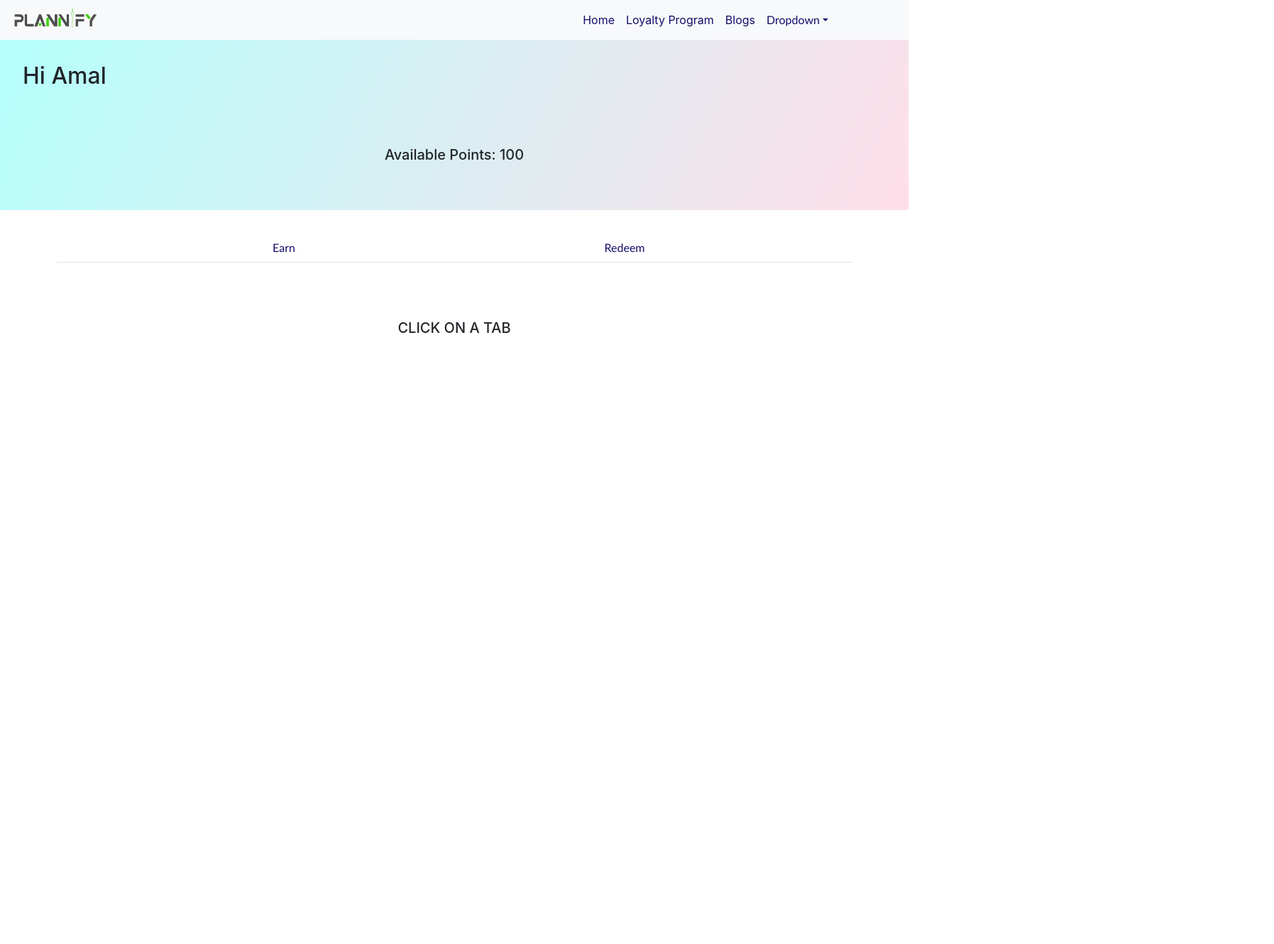
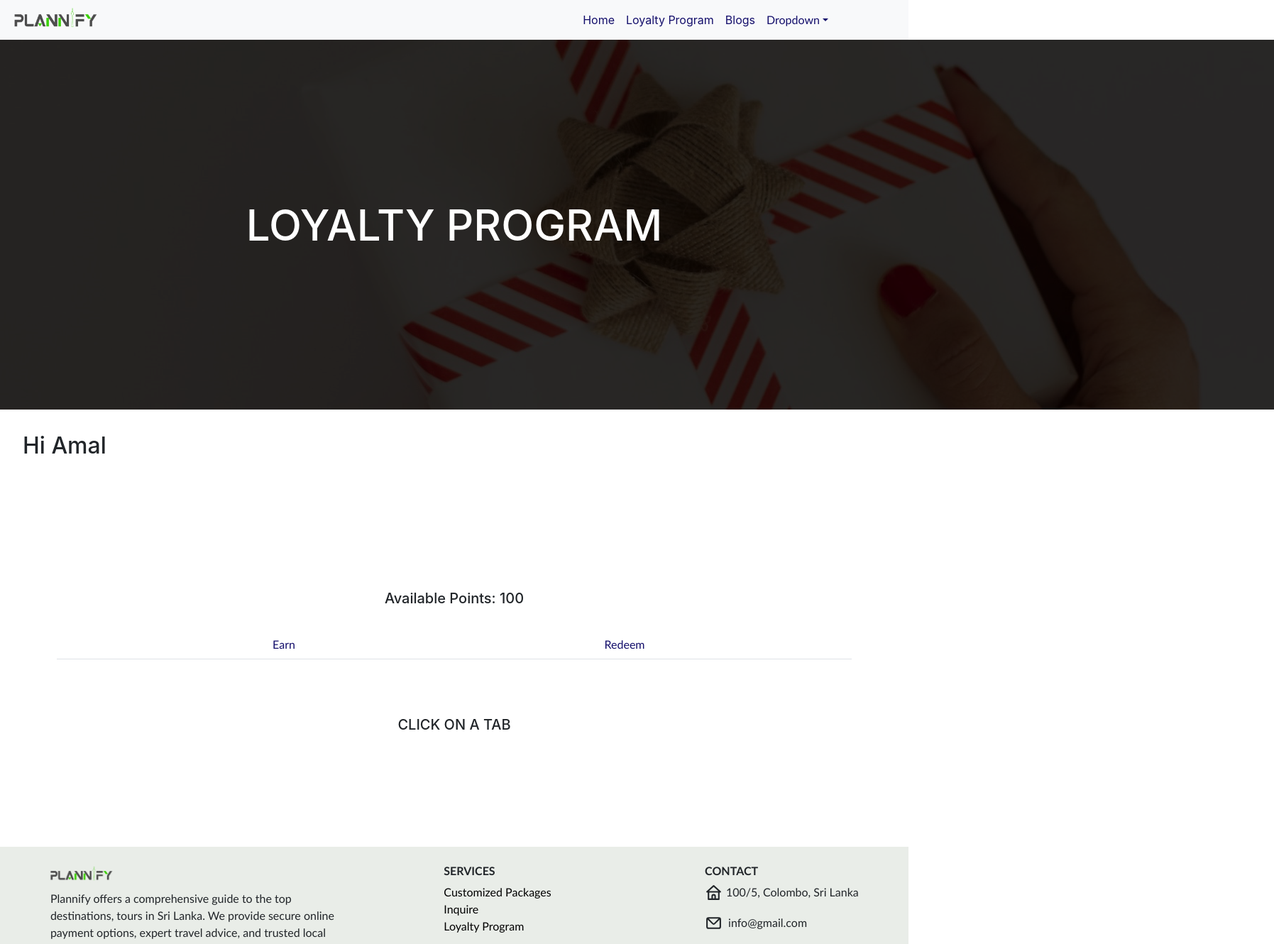
Before and after one commit to maleeshaaa/CSSE_WE_27-AF, a React (Create React App) app in the folder frontend/: page /loyalty-reward in a window 1280 px wide. Shown: the top 1330 px of the page at 71% size, 1795 px wide, since content can reach past the window. Before the commit the page ends 800 px from the top, so only its background shows below. Built offline with nearby package versions, Linux system fonts and the light colour scheme.

Commit message:
loyalty reward page
added a banner to the page

```diff
--- a/frontend/src/components/Home/footer.jsx
+++ b/frontend/src/components/Home/footer.jsx
@@ -60,18 +60,10 @@ const Footer = () => (
             </li>
             <li>
               <a
-                href="/herbal-hair"
+                href="/loyalty-reward"
                 style={{ textDecoration: "none", color: "black" }}
               >
-                Earn Points
-              </a>
-            </li>
-            <li>
-              <a
-                href="/other"
-                style={{ textDecoration: "none", color: "black" }}
-              >
-                Other
+                Loyalty Program
               </a>
             </li>
           </ul>
--- /dev/null
+++ b/frontend/src/components/loyaltydbComp/banner.jsx
@@ -0,0 +1,13 @@
+import React from "react";
+import Banner from "../../images/loyalty.png";
+import "./styles.css";
+
+export default function LoyaltyBanner() {
+  return (
+    <div>
+      <img src={Banner} alt="" />
+      <div className="centered_text">Loyalty Program</div>
+
+    </div>
+  );
+}
--- a/frontend/src/components/loyaltydbComp/styles.css
+++ b/frontend/src/components/loyaltydbComp/styles.css
@@ -9,3 +9,19 @@
     grid-template-columns: repeat(4, 1fr);
     grid-gap: 5rem;
 }
+
+.centered_text{
+    position: absolute;
+    top: 50%;
+    left: 50%;
+    transform: translate(-50%, -50%);
+    text-transform: uppercase;
+    font-size: 60px;
+    font-weight: 500;
+}
+
+.banner{
+    position: relative;
+    text-align: center;
+    color: white;
+}
--- a/frontend/src/pages/loyalty/loyaltydb.jsx
+++ b/frontend/src/pages/loyalty/loyaltydb.jsx
@@ -1,24 +1,28 @@
 import React from "react";
 import Navbar from "../../components/navbar.jsx";
-import Reward from "../../images/reward.gif";
 import Tab from "react-bootstrap/Tab";
 import Tabs from "react-bootstrap/Tabs";
 import Redeem from "../../components/loyaltydbComp/redeem";
 import Earn from "../../components/loyaltydbComp/earn";
+import Footer from "../../components/Home/footer.jsx";
+import LoyaltyBanner from "../../components/loyaltydbComp/banner.jsx";
+import Reward from "../../images/reward.gif";
 import "./styles.css";
 
 export default function LoyaltyDB() {
   return (
     <div>
       <Navbar />
-      <div className="main_container">
-        <div>
-          <h2 className="person_name">Hi Amal</h2>
-        </div>
+
+      <div className="banner">
+        <LoyaltyBanner />
+      </div>
+      <div className="banner_down">
+      <h2 className="person_name">Hi Amal</h2>
         <div>
           <img className="rewardgif" src={Reward} alt="" />
-          <h5 className="rewardtext">Available Points: 100</h5>
         </div>
+        <h5 className="rewardtext">Available Points: 100</h5>
       </div>
       <div className="tab_div">
         <Tabs
@@ -36,6 +40,7 @@ export default function LoyaltyDB() {
         </Tabs>
         <h5 className="instruct">CLICK ON A TAB</h5>
       </div>
+      <Footer />
     </div>
   );
 }
--- a/frontend/src/pages/loyalty/styles.css
+++ b/frontend/src/pages/loyalty/styles.css
@@ -7,20 +7,13 @@
 }
 
 .person_name{
-    padding: 2rem ;
-}
-
-.rewardtext{
-    text-align: center;
-    margin-top: 3rem;
+    padding: 2rem 0 0 2rem;
 }
 
 .rewardgif{
-    position:absolute;
     width: 10rem;
     background-color: transparent;
-    left: 45%;
-    bottom: 75%;
+    margin-left: 45%;
 }
 
 .tab_div{
@@ -30,5 +23,10 @@
 
 .instruct{
     text-align: center;
-    margin-top: 5rem;
+    margin: 5rem 0 10rem 0;
 }
+
+.rewardtext{
+    text-align: center;
+    margin-top: 1rem;
+}
```
Also changed, not shown: frontend/src/images/blog.jpg (deleted), frontend/src/images/loyalty.png (added).
